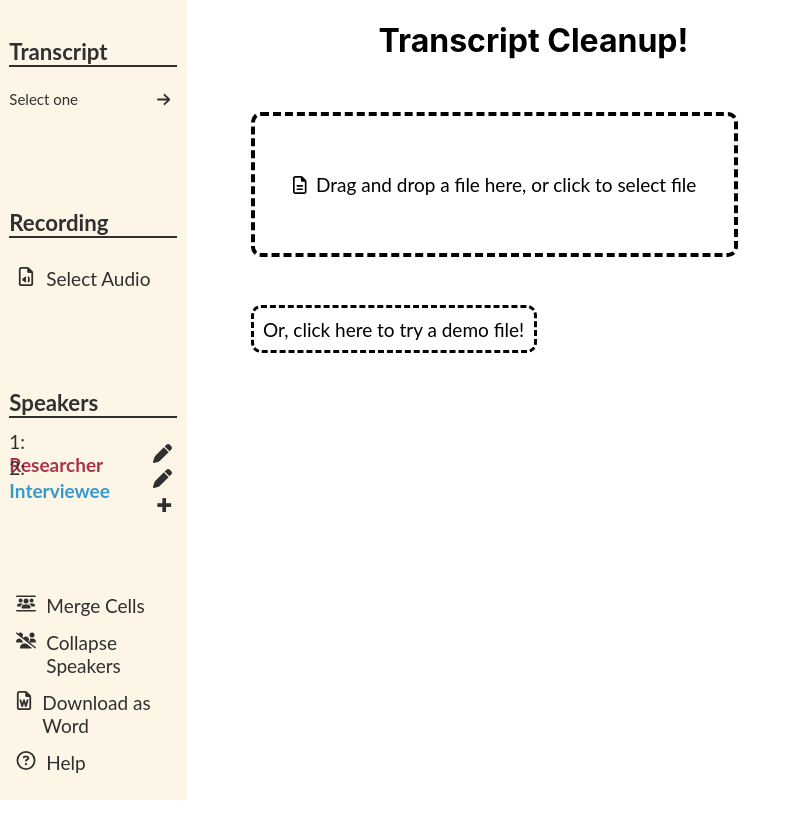
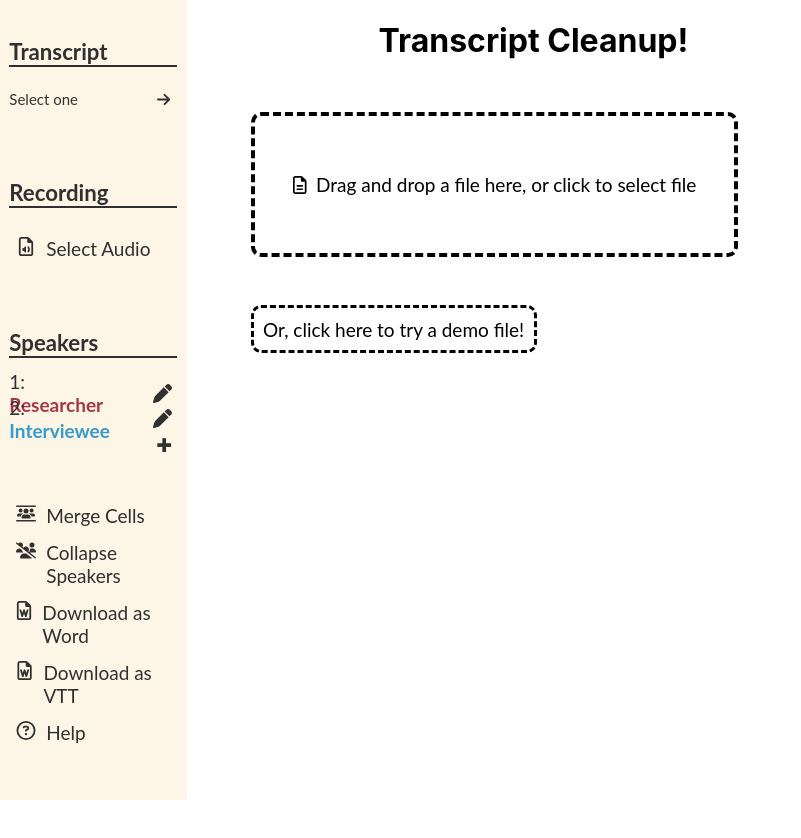
Before and after one commit to KarlHenrik/transcript-cleanup, a React (Create React App) app: page / in a window 1280 px wide. Shown: the top 838 px of the page, without its empty margins (0-801 px from the left). Built offline with nearby package versions, Linux system fonts and the light colour scheme.

Commit message:
Download VTT support, hacky

```diff
--- a/src/Components/App.css
+++ b/src/Components/App.css
@@ -33,7 +33,7 @@
 .section {
   text-align: left;
   width: 90%; /* Make .section elements full width of .Controls */
-  padding-bottom: 70px;
+  padding-bottom: 40px;
   /* Add top and bottom margin if needed */
 }
 
--- a/src/Components/App.tsx
+++ b/src/Components/App.tsx
@@ -1,5 +1,6 @@
 import './App.css';
-import DownloadButton from './DownloadButton';
+import DownloadWordButton from './DownloadWordButton';
+import DownloadVTTButton from './DownloadVTTButton';
 import FileSelector from './FileSelector';
 import SpeakerSettings from './SpeakerSettings';
 import TextDisplay from './TextDisplay';
@@ -59,7 +60,8 @@ function App() {
           <div className='buttonAction' onClick={() => dispatch({type: 'collapseSpeakers'})}>
             <FontAwesomeIcon className="symbol" icon={faUsersSlash} /> Collapse Speakers
           </div>
-          <DownloadButton contents={contents} speakers={speakers} fileName={fileName} />
+          <DownloadWordButton contents={contents} speakers={speakers} fileName={fileName} />
+          <DownloadVTTButton contents={contents} fileName={fileName} />
           <div className='buttonAction' onClick={() => setIsExpanded(!isExpanded)}>
           <FontAwesomeIcon className="symbol" icon={faCircleQuestion} /> Help
           </div>
--- /dev/null
+++ b/src/Components/DownloadVTTButton.tsx
@@ -0,0 +1,58 @@
+import React from "react";
+import { saveAs } from "file-saver";
+import { FontAwesomeIcon } from '@fortawesome/react-fontawesome';
+import { faFileWord } from '@fortawesome/free-regular-svg-icons';
+import './App.css';
+import { Cell } from './types';
+
+type DownloadVTTButtonProps = {
+  fileName: string | null;
+  contents: Cell[] | null;
+};
+
+// TODO - Add saving and parsing of actual speaker names. Add saving and parsing of cells with no time.
+
+function DownloadVTTButton({fileName, contents}: DownloadVTTButtonProps) {
+
+  function handleDownload() {
+    if (!(fileName)) {
+      return
+    }
+
+    let latestTime = "00:00:00.000"
+
+    let finalText = "WEBVTT\n\n";
+    contents?.forEach((c) => {
+      if (c.time !== "") {
+        latestTime = padded_time(c.time) + "00"
+      }
+      finalText += latestTime + " --> " + latestTime + "\n"
+      finalText += c.ID !== null ? "[SPEAKER_0" + c.ID + "]: ": ""
+      finalText += c.text + "\n\n"
+      console.log(c.text)
+    });
+
+    const file = new Blob([finalText], {type: 'text/plain'});
+    const new_filename = fileName.split(".")[0];
+    saveAs(file, new_filename + ".vtt");
+  }
+
+  if (contents) {
+    return (
+      <div onClick={handleDownload} className="buttonAction">
+        <FontAwesomeIcon className="symbol" icon={faFileWord} /> Download as VTT
+      </div>
+    );
+  } else {
+    return null;
+  }
+}
+
+function padded_time(time: string) {
+  if (time.length === 7) {
+    time = "00:" + time
+  }
+  return time
+}
+
+export default DownloadVTTButton;
--- a/src/Components/DownloadButton.tsx
+++ b/src/Components/DownloadWordButton.tsx
@@ -6,13 +6,13 @@ import { faFileWord } from '@fortawesome/free-regular-svg-icons';
 import './App.css';
 import { Cell, Speaker } from './types';
 
-type DownloadButtonProps = {
+type DownloadWordButtonProps = {
   fileName: string | null;
   contents: Cell[] | null;
   speakers: Speaker[];
 };
 
-function DownloadButton({fileName, contents, speakers}: DownloadButtonProps) {
+function DownloadWordButton({fileName, contents, speakers}: DownloadWordButtonProps) {
 
   function handleDownload() {
     if (!(fileName)) {
@@ -84,4 +84,4 @@ function padded_time(time: string) {
   return time
 }
 
-export default DownloadButton;
+export default DownloadWordButton;
--- a/src/Components/FileSelector.tsx
+++ b/src/Components/FileSelector.tsx
@@ -85,10 +85,9 @@ function parseSpeaker(line: string) {
         const message = match[2];
         return { speakerID, message };
     } else {
-        // If the pattern is not matched, return some indication such as null or an error
         const speakerID = null;
         const message = line;
-        return { speakerID, message }; // or throw an Error, or return an object with an error property
+        return { speakerID, message };
     }
 }
 
```
